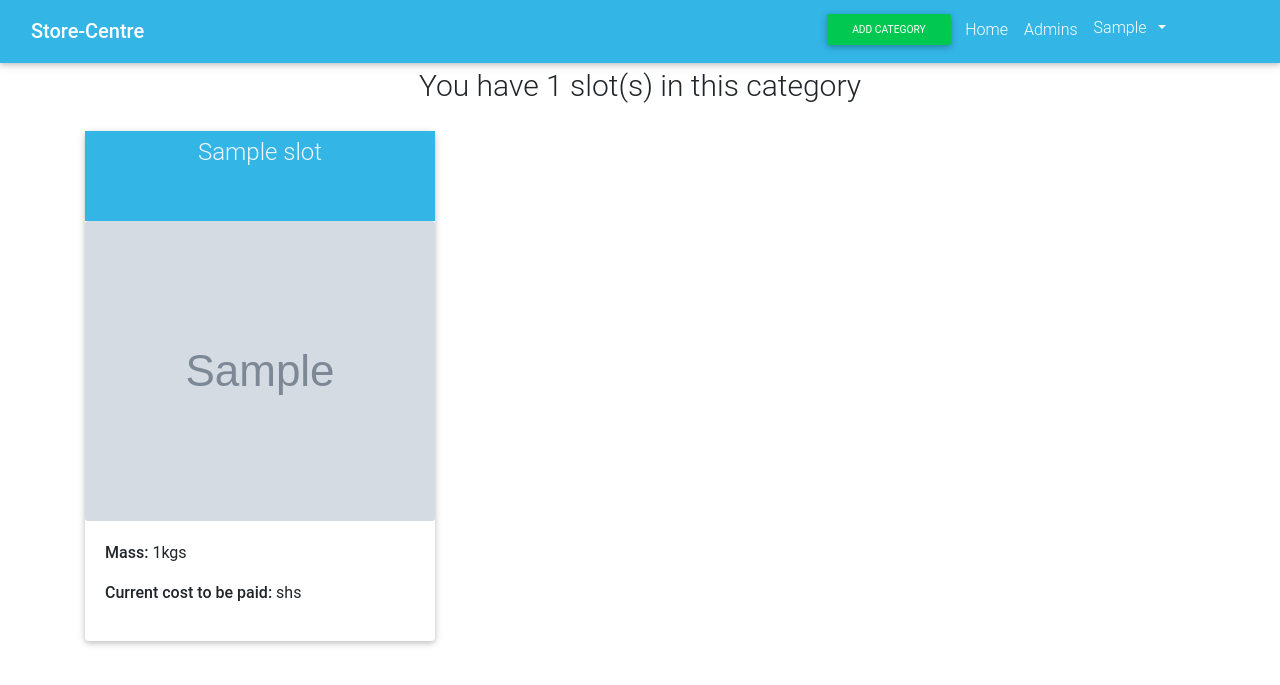
After one commit to Emmanuel-9/store-center, a Django app: page /slot-info/1/ in a window 1280 px wide. The commit adds this page. Shown: the top 685 px of the page. Run offline with Django 3.2, Linux system fonts and the light colour scheme; a user stored in the database is signed in; tables that the repository leaves empty hold one stand-in row (values such as "Sample post"); grey boxes marked "Sample" are stand-in pictures; some libraries are stand-ins or nearby versions.

Commit message:
-Add function to show slots info and number of slots in that category.

```diff
--- a/store/templates/index.html
+++ b/store/templates/index.html
@@ -51,7 +51,7 @@
                         <p><strong>Slots remaining: {{category.slots_remaining}} slots</strong></p>
                     </div>
                     <hr>
-                    <h4 class="card-title text-center"><a class="btn btn-sm btn-outline-info" href="{% url 'new-slot' %}">Book slot</a><a class="btn btn-sm btn-outline-info" href=" ">Slots info</a> </h4>
+                    <h4 class="card-title text-center"><a class="btn btn-sm btn-outline-info" href="{% url 'new-slot' %}">Book slot</a><a class="btn btn-sm btn-outline-info" href="{% url 'slots-info' user.id %}">Slots info</a> </h4>
             </div>
         </div>
         {% endfor %}
--- /dev/null
+++ b/store/templates/slotsinfo.html
@@ -0,0 +1,35 @@
+{% extends 'base.html' %}
+{% load static %}
+{% load crispy_forms_tags %}
+<head>
+    <meta charset="UTF-8">
+    <meta name="viewport" content="width=device-width, initial-scale=1.0">
+    <meta http-equiv="X-UA-Compatible" content="ie=edge">
+</head>
+{% block content %}
+<div class="container">
+    <div class="text-center" style="font-size: 30px;">You have {{count}} slot(s) in this category</div>
+    <div class="row">
+        {% if slots %}
+        {% for slot in slots %}
+        <div class="col-md-4 mb-4" style="padding-top: 2%;">
+            <div class="card" >
+                <div class="card-top bg-info" style="height: 90px;">
+                <h4 class="card-title" style="color: aliceblue;text-align: center; margin-top: 2%;">{{ slot.name_of_good }}</h4>
+                </div>
+                <img class="card-img" src="{{ slot.image_of_good.url }}" alt="" style="height: 300px;">
+                <div class="card-body">
+                    <p><strong>Mass:</strong> {{slot.mass_of_good_in_kgs}}kgs</p>
+                    <p><strong>Current cost to be paid:</strong> shs</p>
+                </div>
+            </div>
+        </div>
+        {% endfor %}
+        {% else %}
+            <h5 class="text-center">You have <strong style="color: red;">no</strong> slots in this category <a class="d-block mx-auto" href="/">
+                <button class="btn btn-sm btn-info d-block mx-auto">Back Home</button></a></h5>
+            <img src="/static/images/noslots.png" alt="noslots" height="300px" width="300px" style="margin-top: 5%;">
+        {% endif %}
+    </div>
+</div>
+{% endblock %}
--- a/store/urls.py
+++ b/store/urls.py
@@ -14,6 +14,7 @@ urlpatterns = [
     path('logout/', auth_views.LogoutView.as_view(), name='logout'),
     path('account/', include('django.contrib.auth.urls')),
     path('new-slot/', views.add_slot, name='new-slot'),
+    path('slot-info/<username>/', views.slots_info, name='slots-info'),
 
 ]
 if settings.DEBUG:
--- a/store/views.py
+++ b/store/views.py
@@ -81,3 +81,13 @@ def add_slot(request):
     else:
         form = SlotsForm()
     return render(request, 'bookslot.html', {'form': form})
+
+def slots_info(request, username):
+    try:
+        user = User.objects.get(pk = username)
+        profile = UserProfile.objects.get(user = user)
+        slots = Slot.get_user_slots(profile.id)
+        slots_count = slots.count()
+    except Slot.DoesNotExist:
+        slots = None
+    return render(request, 'slotsinfo.html',{'slots': slots, 'count': slots_count})
```
Also changed, not shown: store/templates/slots.html (deleted, +0 -8 lines), categories/potatoes.jpg (added), slots/potatoes.jpg (added), store/static/images/noslots.png (added).
